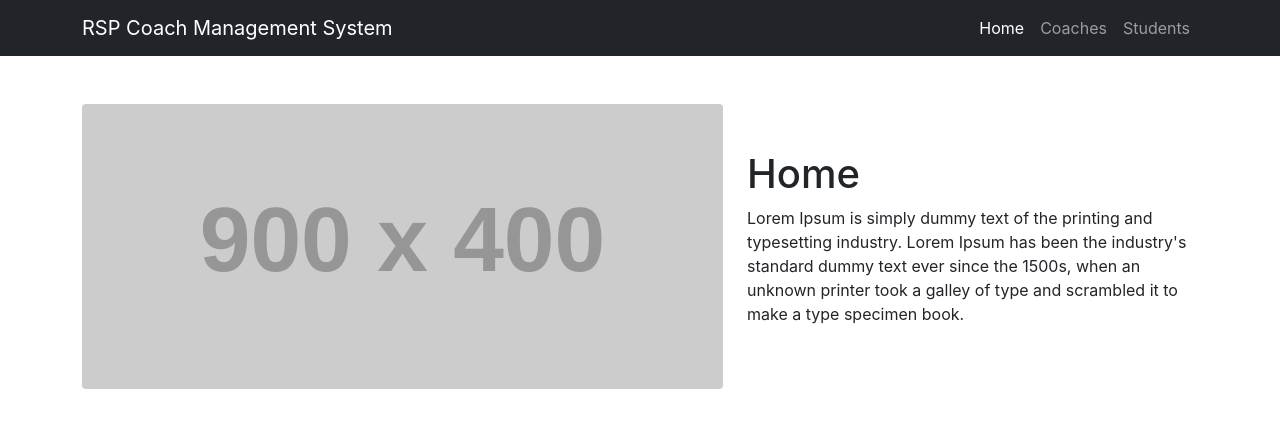
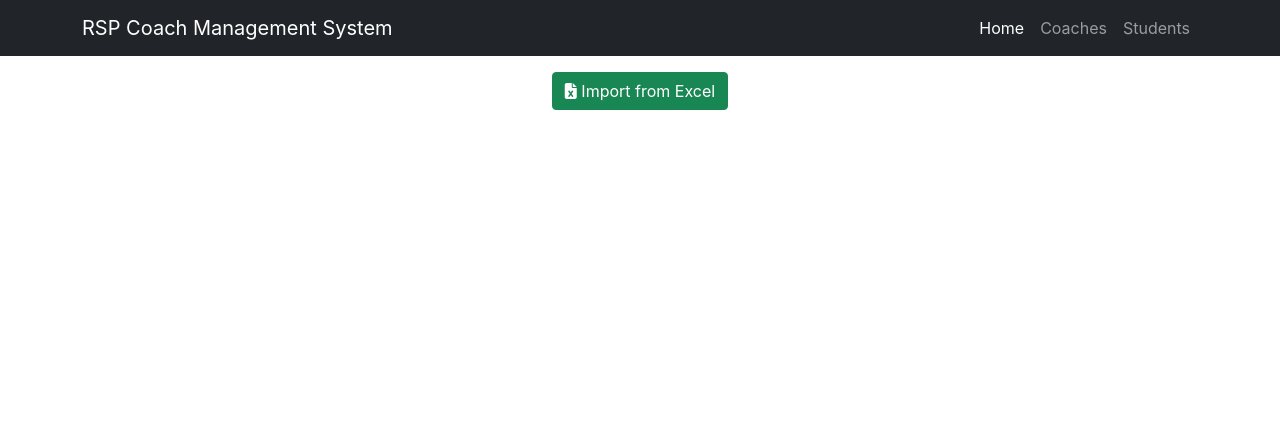
Before and after one commit to valerium-dev/ramshorncms-frontend, a React (Create React App) app: page / in a window 1280 px wide. Shown: the top 428 px of the page. Built offline with nearby package versions, Linux system fonts and the light colour scheme.

Commit message:
Implemented Excel import

```diff
--- a/package.json
+++ b/package.json
@@ -6,6 +6,7 @@
     "@testing-library/jest-dom": "^5.11.4",
     "@testing-library/react": "^11.1.0",
     "@testing-library/user-event": "^12.1.10",
+    "bootstrap": "^4.6.0",
     "formik": "^2.2.6",
     "react": "^17.0.1",
     "react-dom": "^17.0.1",
--- a/src/components/Home.jsx
+++ b/src/components/Home.jsx
@@ -1,29 +1,69 @@
-import React from 'react';
+import React, { useState } from 'react';
+import { Redirect } from 'react-router-dom';
+import { useFormik } from 'formik';
 
 function Home() {
-    // TODO: Excel import
 
-    return (
+    const [submitted, setSubmitted] = useState(false);
+
+    const formik = useFormik({
+        initialValues: {
+            excel: ''
+        },
+        onSubmit: values => {
+            const data = new FormData();
+            data.append('excel', values.excel);
+            fetch('https://manager-prod.herokuapp.com/import/excel', {
+                method: 'POST',
+                body: data
+            }).then(response => {
+                setSubmitted(true);
+            });
+        }
+    });
+
+    return (!submitted ?
         <div className="home">
-            <div class="container">
-                <div class="row align-items-center my-5">
-                    <div class="col-lg-7">
-                        <img class="img-fluid rounded mb-4 mb-lg-0"
-                            src="http://placehold.it/900x400"
-                            alt=""/>
-                    </div>
-                    <div class="col-lg-5">
-                        <h1 class="font-weight-light">Home</h1>
-                        <p>
-                            Lorem Ipsum is simply dummy text of the printing and typesetting
-                            industry. Lorem Ipsum has been the industry's standard dummy text
-                            ever since the 1500s, when an unknown printer took a galley of
-                            type and scrambled it to make a type specimen book.
-                        </p>
+            <div class="container text-center py-3">
+                <button className="btn btn-success" data-bs-toggle="modal" data-bs-target="#fileUploadModal">
+                    <i className="fas fa-file-excel"/> Import from Excel
+                </button>
+            </div>
+            <div class="modal fade" id="fileUploadModal" tabIndex="-1" aria-labelledby="exampleModalLabel" aria-hidden="true">
+                <div class="modal-dialog">
+                    <div class="modal-content">
+                        <div class="modal-header">
+                            <h5 class="modal-title" id="exampleModalLabel">Import from Excel file</h5>
+                            <button type="button" class="btn-close" data-bs-dismiss="modal" aria-label="Close"/>
+                        </div>
+                        <div class="modal-body">
+                            <p class="text-danger">
+                                Importing from Excel files deletes all data stored in the system.
+                                <strong> Proceed with caution.</strong>
+                            </p>
+                            <form id="fileUpload" onSubmit={formik.handleSubmit}>
+                                <label htmlFor="excel" className="form-label">Select the Excel spreadsheet to import:</label>
+                                <input id="excel"
+                                       class="form-control"
+                                       type="file"
+                                       name="excel"
+                                       onChange={(event)=>{
+                                           formik.setFieldValue("excel", event.target.files[0]);
+                                       }}
+                                       onBlur={formik.handleBlur}/><br/>
+                            </form>
+                        </div>
+                        <div class="modal-footer">
+                            <button type="button" class="btn btn-secondary" data-bs-dismiss="modal">Close</button>
+                            <input type="submit" form="fileUpload" class="btn btn-primary"
+                                   data-bs-toggle="modal"
+                                   data-bs-target="#fileUploadModal"
+                                   value="Upload File"/>
+                        </div>
                     </div>
                 </div>
             </div>
-        </div>
+        </div> : <Redirect to="/coaches"/>
     );
 }
 
```
Also changed, not shown: 1 other file (tests, documents, lock files or other folders).
